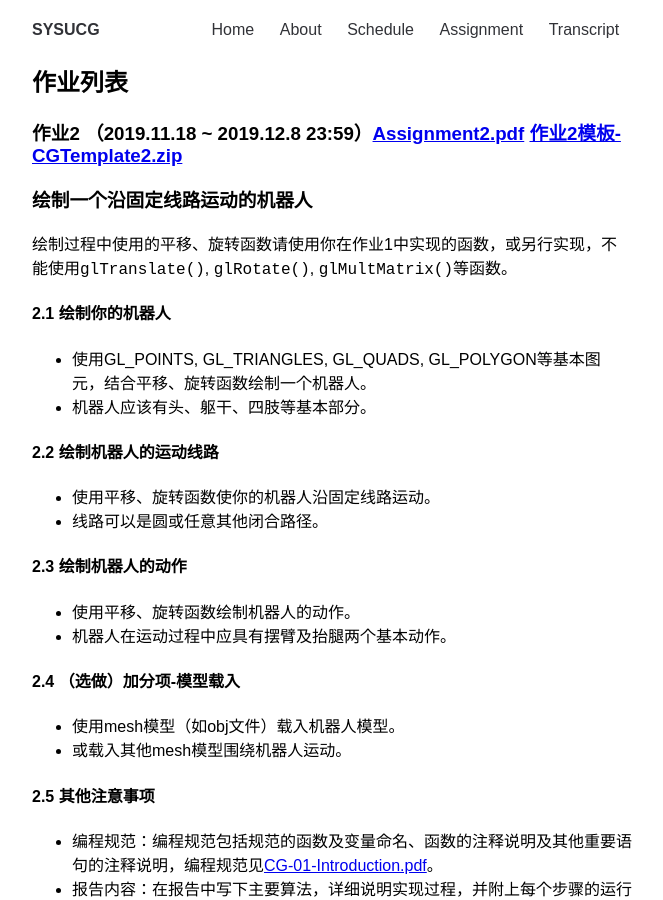
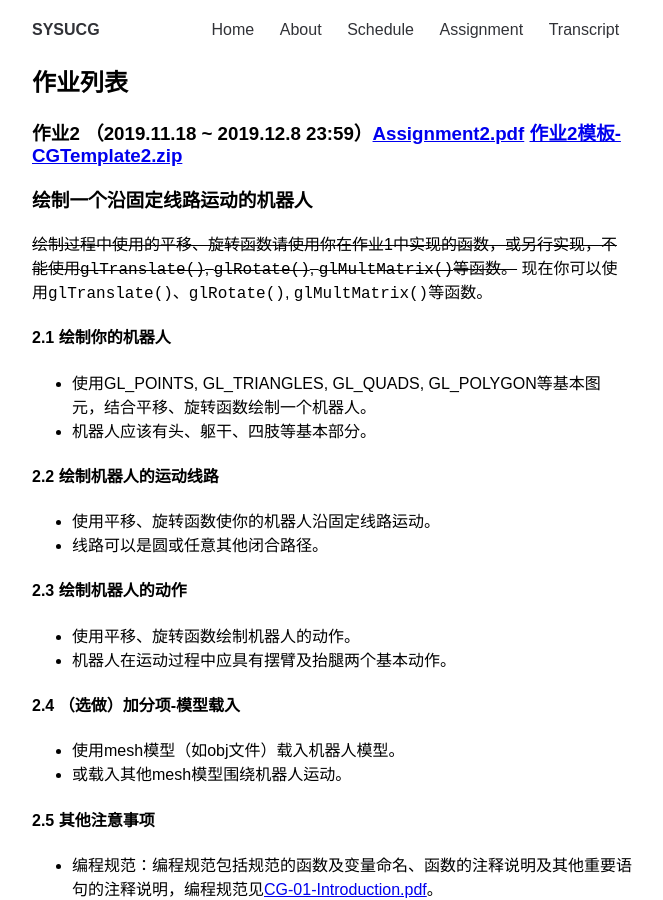
Before and after one commit to sysucg2019/sysucg2019.github.io, a Jekyll site: the page built from assignment.md, in a window 1280 px wide and 900 px high, scrolled down 492 px. Shown: the whole window, without its empty margins (308-971 px from the left). Built offline with Jekyll 4.4.1, drawn with Linux system fonts in a browser that asks for light colours.

Commit message:
Update assignment.md

```diff
--- a/assignment.md
+++ b/assignment.md
@@ -13,7 +13,8 @@ permalink: /assignment/
 ### 作业2 （2019.11.18 ~ 2019.12.8 23:59）[Assignment2.pdf](https://github.com/sysucg2019/sysucg2019.github.io/raw/master/Assignment2.pdf)  [作业2模板-CGTemplate2.zip](https://github.com/sysucg2019/sysucg2019.github.io/raw/master/CGTemplate2.zip)
 ### 绘制一个沿固定线路运动的机器人
 
-绘制过程中使用的平移、旋转函数请使用你在作业1中实现的函数，或另行实现，不能使用`glTranslate()`, `glRotate()`, `glMultMatrix()`等函数。
+~~绘制过程中使用的平移、旋转函数请使用你在作业1中实现的函数，或另行实现，不能使用`glTranslate()`, `glRotate()`, `glMultMatrix()`等函数。~~
+现在你可以使用`glTranslate()`、`glRotate()`, `glMultMatrix()`等函数。
 
 #### 2.1 绘制你的机器人
 -  使用GL_POINTS, GL_TRIANGLES, GL_QUADS, GL_POLYGON等基本图元，结合平移、旋转函数绘制一个机器人。
```
